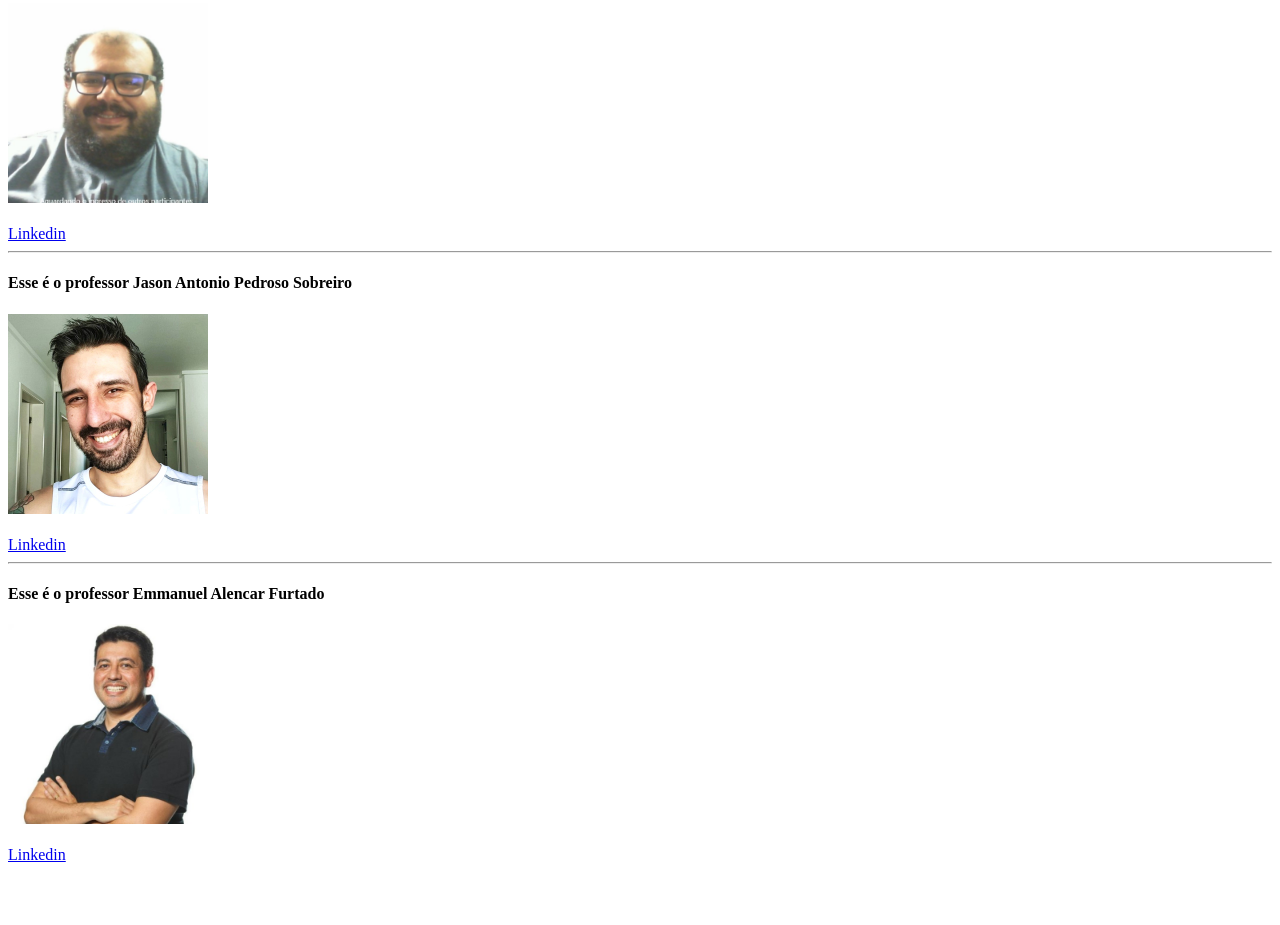
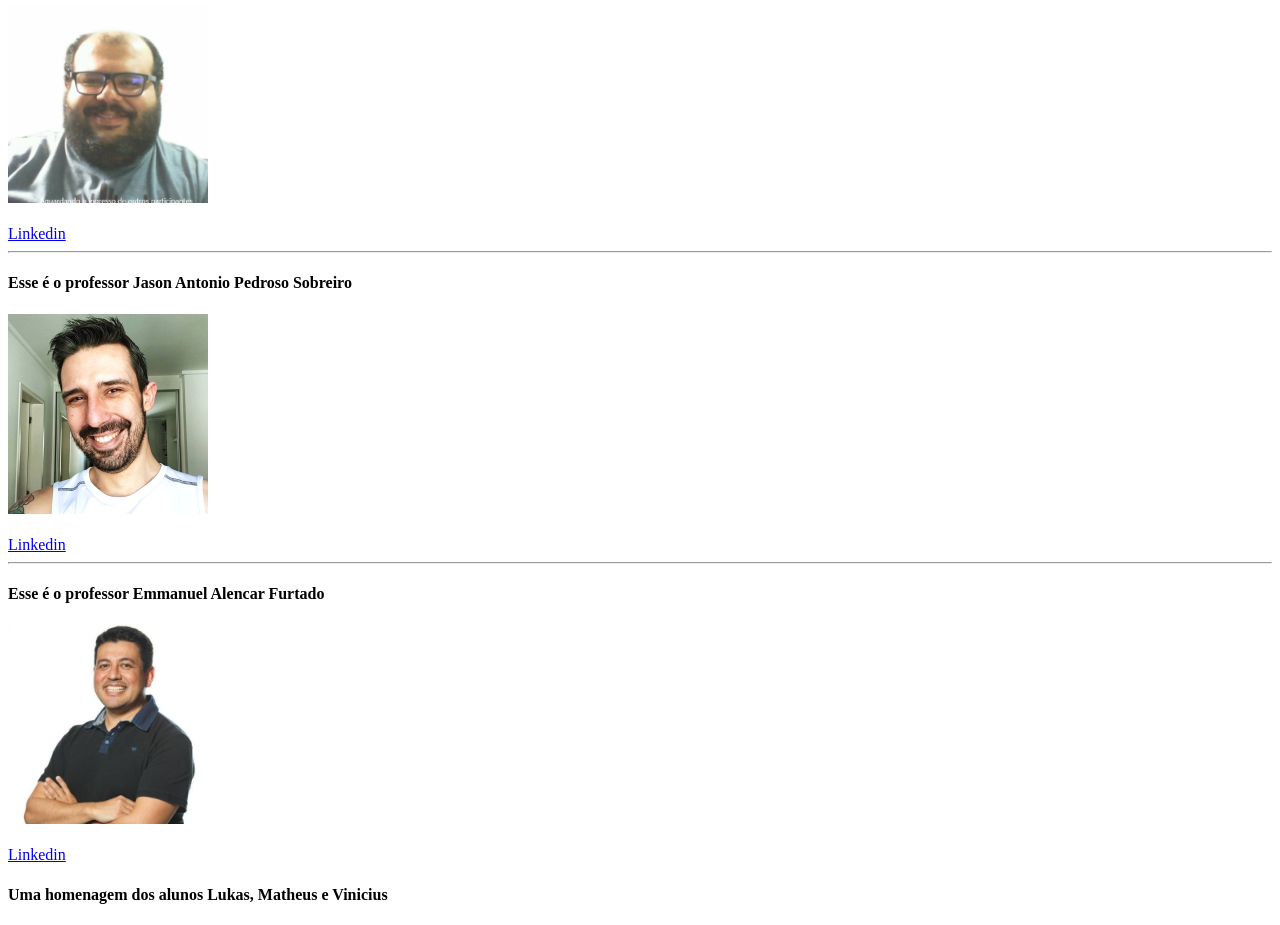
Before and after one commit to lukas-burda/CoisasECoisas-DevOps, a plain HTML site: page index.html in a window 1280 px wide. Shown: the part 801-1726 px from the top of the page. Before the commit the page ends 1673 px from the top, so only its background shows below. Drawn offline with Linux system fonts and the light colour scheme.

Commit message:
Adicionado os prestadores da homenagem

```diff
--- a/index.html
+++ b/index.html
@@ -45,5 +45,7 @@
     <br><br>
     <a href="https://www.linkedin.com/in/emmanuel-alencar-furtado/">Linkedin</a>
 
+    <h4>Uma homenagem dos alunos Lukas, Matheus e Vinicius</h4>
+
 </body>
 </html>
```
Also changed, not shown: CódigosUtilizadosEPlanejamento.txt.
